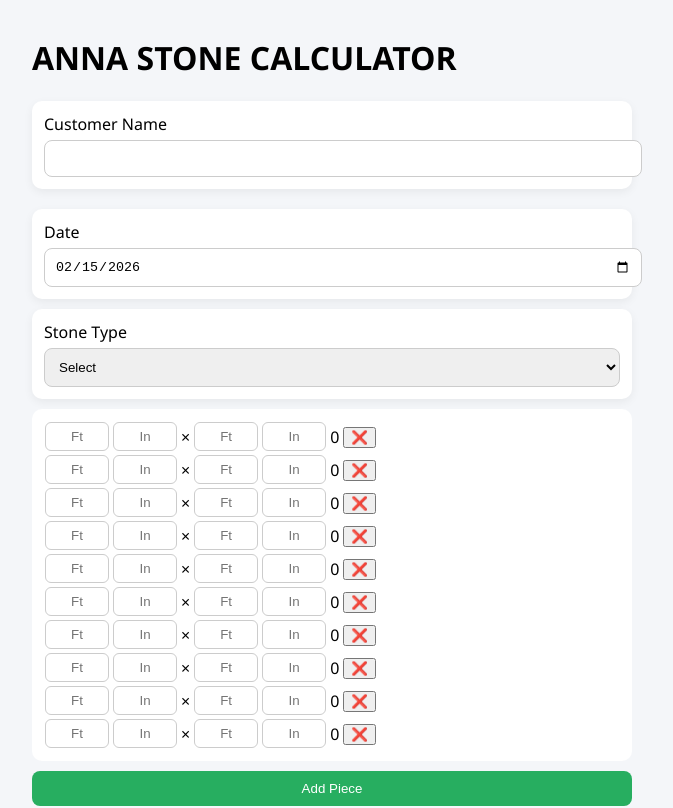
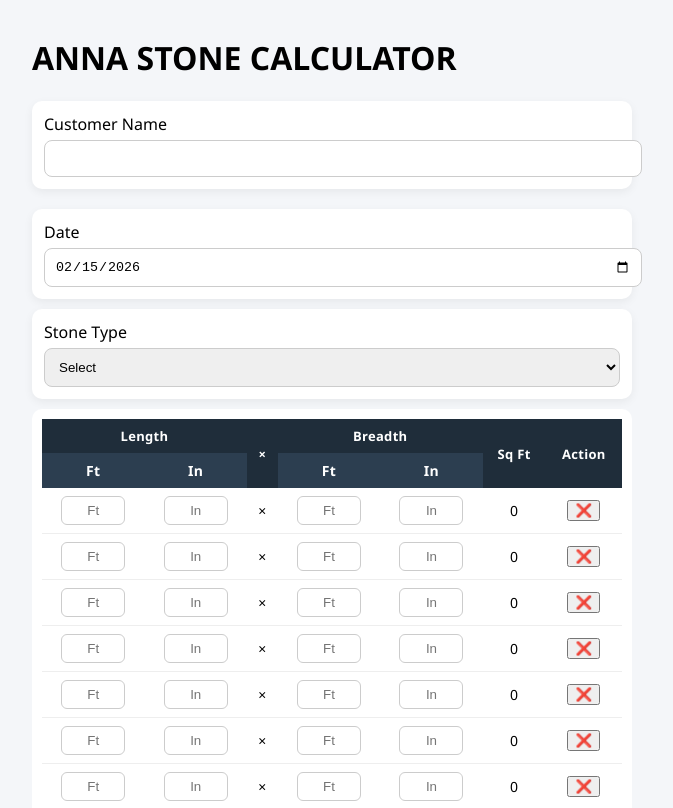
Before and after one commit to aasim-khan-989/AnnaStoneTrading, a React (Create React App) app: page / in a window 1280 px wide. Shown: the top 808 px of the page, without its empty margins (308-981 px from the left). Built offline with nearby package versions, Linux system fonts and the light colour scheme.

Commit message:
change ui ux v3

```diff
--- a/src/App.css
+++ b/src/App.css
@@ -69,3 +69,44 @@ input:focus {
   display: block;
   font-weight: 500;
 }
+
+
+/* TABLE DESIGN */
+table {
+  width: 100%;
+  border-collapse: collapse;
+  font-size: 14px;
+}
+
+th {
+  background: #2c3e50;
+  color: white;
+  padding: 8px;
+  font-weight: 600;
+  text-align: center;
+  letter-spacing: 0.3px;
+}
+
+td {
+  padding: 8px;
+  text-align: center;
+  border-bottom: 1px solid #eee;
+}
+
+tr:hover td {
+  background: #f7f9fc;
+}
+
+/* make first header row darker */
+thead tr:first-child th {
+  background: #1f2d3a;
+  font-size: 13px;
+}
+
+/* mobile adjustment */
+@media (max-width: 480px) {
+  th, td {
+    font-size: 12px;
+    padding: 6px;
+  }
+}
--- a/src/App.js
+++ b/src/App.js
@@ -158,6 +158,21 @@ function App() {
       {/* TABLE */}
       <div className="table-wrapper">
         <table>
+          <thead>
+      <tr>
+        <th colSpan="2">Length</th>
+        <th rowSpan="2">×</th>
+        <th colSpan="2">Breadth</th>
+        <th rowSpan="2">Sq Ft</th>
+        <th rowSpan="2">Action</th>
+      </tr>
+      <tr>
+        <th>Ft</th>
+        <th>In</th>
+        <th>Ft</th>
+        <th>In</th>
+      </tr>
+    </thead>
           <tbody>
             {rows.map((row, i) => (
               <tr key={i}>
```
